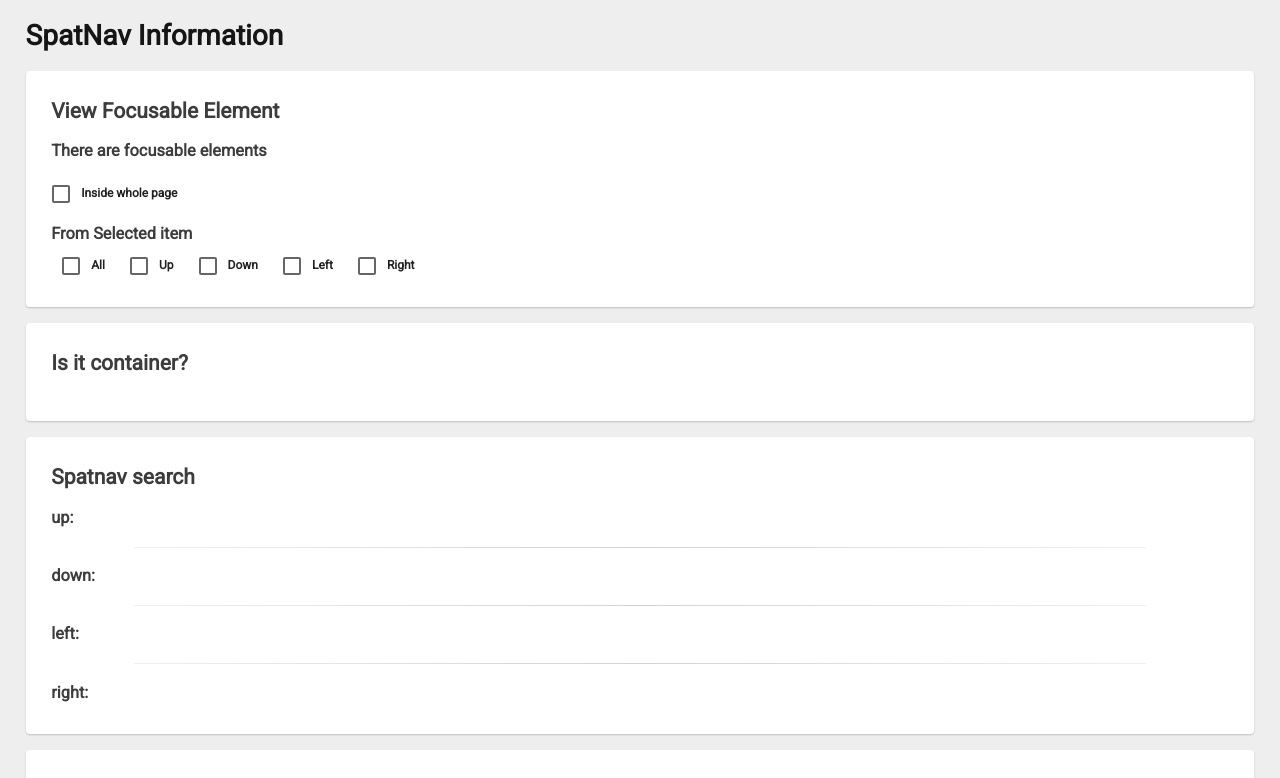
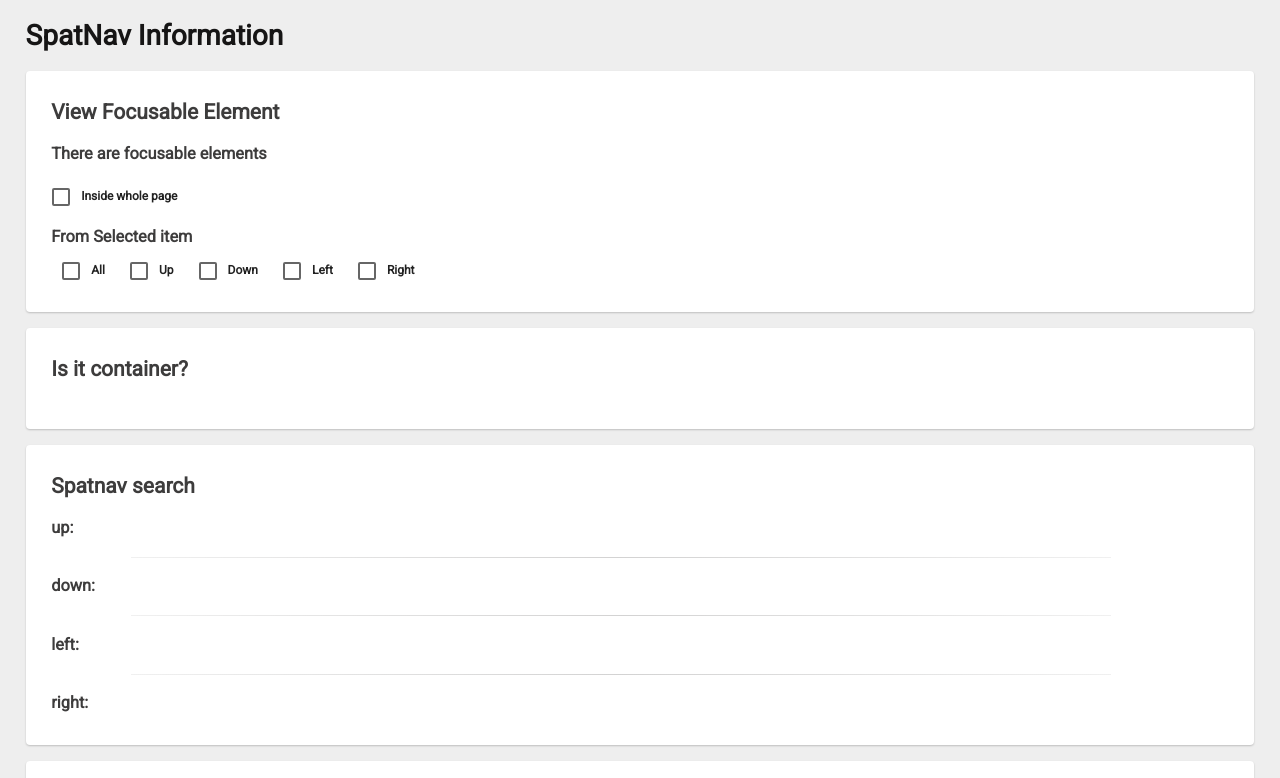
Before and after one commit to lgewst/snu-chrome-extension-1, a browser extension: page Panel.html in a window 1280 px wide. Shown: the top 778 px of the page. Drawn offline with Linux system fonts and the light colour scheme.

Commit message:
modify css of devtool

```diff
--- a/panel.css
+++ b/panel.css
@@ -4,7 +4,7 @@
 
 div {
     font-size: 1em;
-    line-height: 1.5em;
+    line-height: 1.7em;
     overflow: hidden;
     white-space: nowrap;
     text-overflow: ellipsis;
@@ -121,7 +121,7 @@ body {
     padding-top: 1%;
     padding-bottom: 1%;
     padding-left: 2%;
-    padding-right: 2%;
+    padding-right: 5%;
   }
 
 
```
